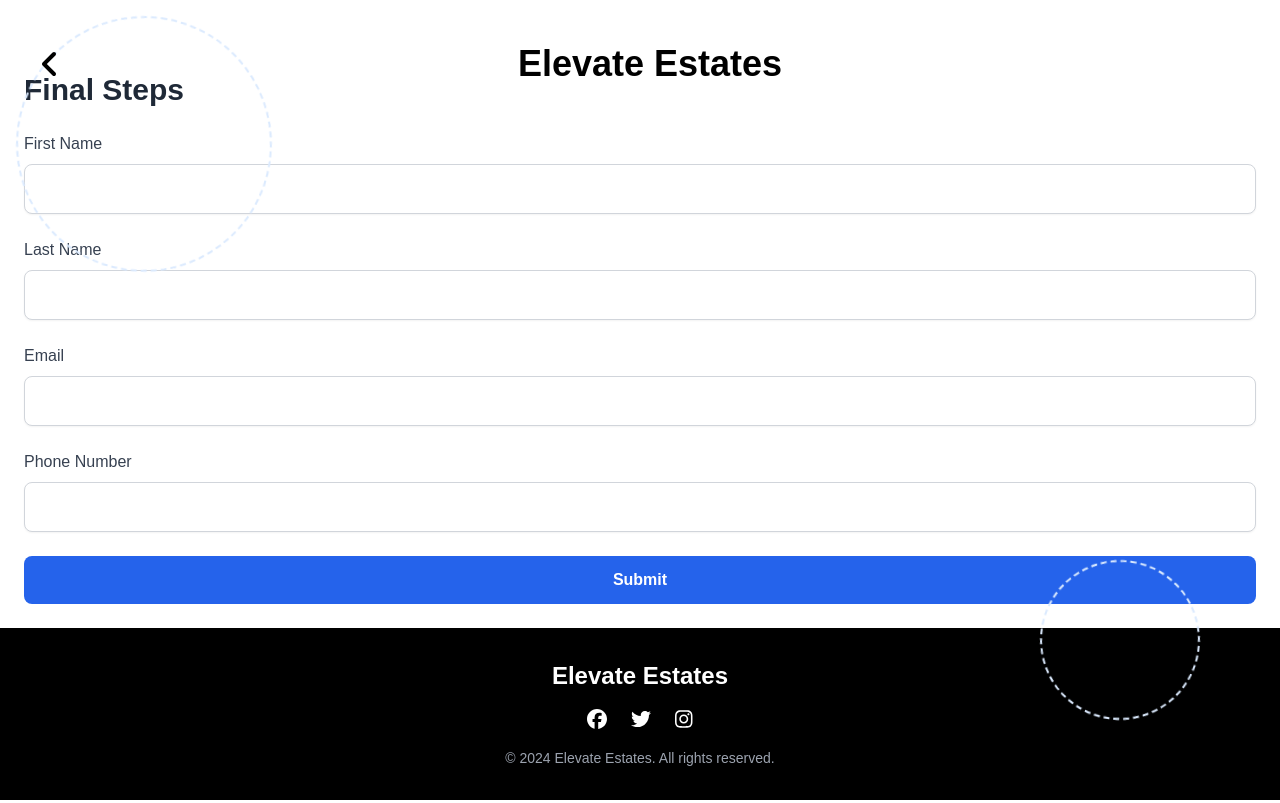
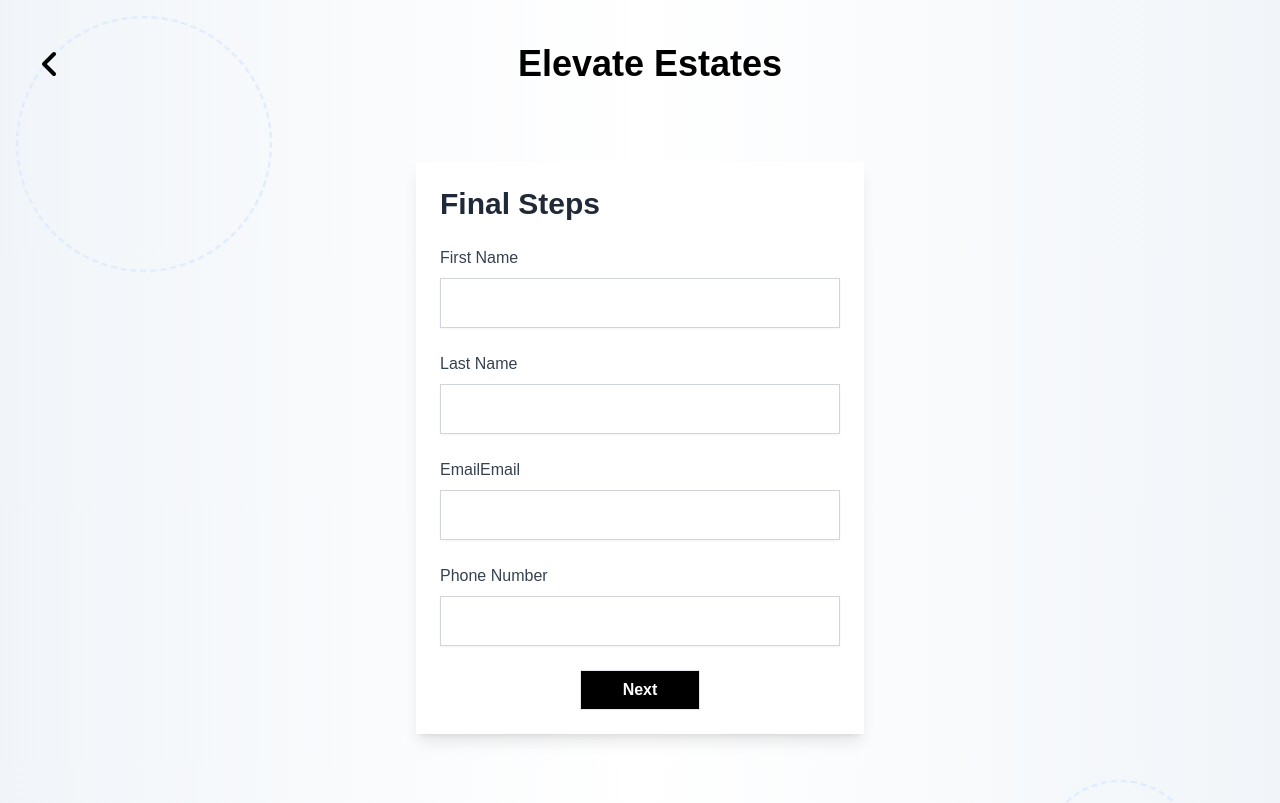
Before and after one commit to y-emam/elevate-estates, a Next.js app: page /submition in a window 1280 px wide. Shown: the top 803 px of the page. Built offline with nearby package versions, Linux system fonts and the light colour scheme.

Commit message:
testing selection options in production

```diff
--- a/app/propertyDetails/page.tsx
+++ b/app/propertyDetails/page.tsx
@@ -46,10 +46,10 @@ function PropertyDetails() {
   return (
     <div className="bg-gradient-to-r from-slate-100 via-white to-slate-100 h-full relative overflow-x-hidden">
       <Navbar />
-      <div className="flex justify-center items-center min-h-screen">
+      <div className="flex justify-center items-center min-h-screen px-4 sm:px-6 lg:px-8">
         <div className="bg-white p-6 shadow-lg w-full max-w-md z-20">
           <h1 className="text-3xl font-bold text-gray-800 mb-6 text-center">
-            Property Search Form
+            Pick options that suits you
           </h1>
           <form onSubmit={handleSubmit} className="space-y-6">
             <div className="space-y-2">
@@ -64,7 +64,7 @@ function PropertyDetails() {
                 value={propertyDetailsData.noBedrooms}
                 onChange={handleChange}
                 required
-                className="w-full p-3 border border-gray-300 rounded-lg shadow-sm focus:outline-none focus:ring-2 focus:ring-blue-500 cursor-pointer"
+                className="w-full p-3 border border-gray-300 shadow-sm focus:outline-none focus:ring-2 focus:ring-navy cursor-pointer"
               >
                 <option value="">Select an option</option>
                 <option value="1">1 Bedroom</option>
@@ -81,7 +81,7 @@ function PropertyDetails() {
                 value={propertyDetailsData.delivery}
                 onChange={handleChange}
                 required
-                className="w-full p-3 border border-gray-300 rounded-lg shadow-sm focus:outline-none focus:ring-2 focus:ring-blue-500 cursor-pointer"
+                className="w-full p-3 border text-black border-gray-300 shadow-sm focus:outline-none focus:ring-2 focus:ring-navy cursor-pointer"
               >
                 <option value="">Select an option</option>
                 <option value="Ready to move">Ready to Move</option>
@@ -90,7 +90,10 @@ function PropertyDetails() {
               </select>
             </div>
 
-            <a className="animated-btn" href={"/destination"}>
+            <a
+              className="animated-btn"
+              href={`/submition?destination=${destination}&propertyType=${propertyType}&noBedrooms=${propertyDetailsData.noBedrooms}&delivery=${propertyDetailsData.delivery}`}
+            >
               <div className="center">
                 <button className="btn">
                   <svg
@@ -112,13 +115,6 @@ function PropertyDetails() {
                 </button>
               </div>
             </a>
-
-            {/* <button
-              type="submit"
-              className="w-full bg-blue-600 text-white p-3 rounded-lg font-semibold hover:bg-blue-700 transition duration-300 cursor-pointer"
-            >
-              Next
-            </button> */}
           </form>
         </div>
       </div>
--- a/app/submition/page.tsx
+++ b/app/submition/page.tsx
@@ -5,6 +5,7 @@ import Navbar from "@/components/Navbar";
 import RotatingCircles from "@/components/RotatingCircles";
 import { useSearchParams } from "next/navigation";
 import { ChangeEvent, FormEvent, useState } from "react";
+import "./styles.css";
 
 interface submitionData {
   firstname: string;
@@ -82,20 +83,25 @@ function Submitiotn() {
   };
 
   return (
-    <div>
+    <div className="bg-gradient-to-r from-slate-100 via-white to-slate-100 h-full relative overflow-x-hidden">
       <Navbar />
-      <div className="container mx-auto p-6">
-        <h1 className="text-3xl font-bold text-gray-800 mb-6">Final Steps</h1>
+      <div className="flex justify-center items-center min-h-screen">
+        <div className="bg-white p-6 m-16 shadow-lg w-full max-w-md z-20">
+          <h1 className="text-3xl font-bold text-gray-800 mb-6 m-auto">
+            Final Steps
+          </h1>
           <form onSubmit={handleSubmit} className="space-y-6">
             <div className="space-y-2">
-            <label className="text-gray-700 font-medium">First Name</label>
+              <label className="text-gray-700 font-medium flex items-center">
+                First Name
+              </label>
               <input
                 type="text"
                 name="firstname"
                 value={submitionData.firstname}
                 onChange={handleChange}
                 required
-              className="w-full p-3 border border-gray-300 rounded-lg shadow-sm focus:outline-none focus:ring-2 focus:ring-blue-500"
+                className="w-full p-3 border border-gray-300 shadow-sm focus:outline-none focus:ring-2 focus:ring-navy"
               />
             </div>
 
@@ -107,11 +113,11 @@ function Submitiotn() {
                 value={submitionData.lastname}
                 onChange={handleChange}
                 required
-              className="w-full p-3 border border-gray-300 rounded-lg shadow-sm focus:outline-none focus:ring-2 focus:ring-blue-500"
+                className="w-full p-3 border border-gray-300 shadow-sm focus:outline-none focus:ring-2 focus:ring-navy"
               />
             </div>
-
             <div className="space-y-2">
+              <label className="text-gray-700 font-medium">Email</label>
               <label className="text-gray-700 font-medium">Email</label>
               <input
                 type="email"
@@ -119,10 +125,9 @@ function Submitiotn() {
                 value={submitionData.email}
                 onChange={handleChange}
                 required
-              className="w-full p-3 border border-gray-300 rounded-lg shadow-sm focus:outline-none focus:ring-2 focus:ring-blue-500"
+                className="w-full p-3 border border-gray-300 shadow-sm focus:outline-none focus:ring-2 focus:ring-navy"
               />
             </div>
-
             <div className="space-y-2">
               <label className="text-gray-700 font-medium">Phone Number</label>
               <input
@@ -131,40 +136,56 @@ function Submitiotn() {
                 value={submitionData.phone}
                 onChange={handleChange}
                 required
-              className="w-full p-3 border border-gray-300 rounded-lg shadow-sm focus:outline-none focus:ring-2 focus:ring-blue-500"
+                className="w-full p-3 border border-gray-300 shadow-sm focus:outline-none focus:ring-2 focus:ring-navy"
               />
             </div>
 
-          <button
-            type="submit"
-            className="w-full bg-blue-600 text-white p-3 rounded-lg font-semibold hover:bg-blue-700 transition duration-300"
+            <a type="submit" className="animated-btn">
+              <div className="center">
+                <button className="btn">
+                  <svg
+                    width="120px"
+                    height="40px"
+                    viewBox="0 0 180 60"
+                    className="border"
                   >
-            Submit
+                    <polyline
+                      points="179,1 179,59 1,59 1,1 179,1"
+                      className="bg-line"
+                    />
+                    <polyline
+                      points="179,1 179,59 1,59 1,1 179,1"
+                      className="hl-line"
+                    />
+                  </svg>
+                  <span>Next</span>
                 </button>
+              </div>
+            </a>
           </form>
 
           {isModalOpen && (
             <div className="fixed inset-0 bg-black bg-opacity-50 flex justify-center items-center z-50">
-            <div className="bg-white p-6 rounded-lg shadow-lg text-center max-w-sm w-full">
+              <div className="bg-white p-6 shadow-lg text-center max-w-sm w-full">
                 <h2 className="text-xl font-semibold text-green-600">
                   Thank you for reaching out!
                 </h2>
                 <p className="mt-2 text-gray-700">
-                Someone will contact you soon. If you need immediate assistance,
-                feel free to reach us directly on WhatsApp.
+                  Someone will contact you soon. If you need immediate
+                  assistance, feel free to reach us directly on WhatsApp.
                 </p>
                 <div>
                   <a
                     href={`https://wa.me/${whatsappNumber}`} // Replace with your WhatsApp contact number
                     target="_blank"
                     rel="noopener noreferrer"
-                  className="mt-4 inline-block bg-green-500 text-white py-2 px-6 rounded-md hover:bg-green-600"
+                    className="mt-4 inline-block bg-green-500 text-white py-2 px-6 hover:bg-green-600"
                   >
                     WhatsApp
                   </a>
                   <button
                     onClick={closeModal}
-                  className="mt-4 bg-gray-300 text-gray-800 py-2 px-6 rounded-md hover:bg-gray-400"
+                    className="mt-4 bg-gray-300 text-gray-800 py-2 px-6 hover:bg-gray-400"
                   >
                     Close
                   </button>
@@ -172,6 +193,7 @@ function Submitiotn() {
               </div>
             </div>
           )}
+        </div>
       </div>
       <Footer />
 
--- /dev/null
+++ b/app/submition/styles.css
@@ -0,0 +1,47 @@
+.animated-btn {
+  /* margin: 1rem 2rem; */
+  height: 40px;
+  display: flex;
+  justify-content: center;
+  align-items: center;
+  font-weight: bold;
+}
+
+.animated-btn .center {
+  width: 120px;
+  height: 40px;
+  position: absolute;
+}
+
+.animated-btn .btn {
+  width: 120px;
+  height: 40px;
+  cursor: pointer;
+  background: black;
+  border: 1px solid white;
+  outline: none;
+  transition: 1s ease-in-out;
+  color: white;
+  font-weight: bold;
+}
+
+.animated-btn svg {
+  position: absolute;
+  left: 0;
+  top: 0;
+  fill: none;
+  stroke: white;
+  stroke-dasharray: 150 480;
+  stroke-dashoffset: 150;
+  transition: 1s ease-in-out;
+}
+
+.animated-btn .btn:hover {
+  transition: 1s ease-in-out;
+  background: #fff;
+  color: #000;
+}
+
+.animated-btn .btn:hover svg {
+  stroke-dashoffset: -480;
+}
```
Also changed, not shown: components/DropDown/index.tsx (added, +43 -0 lines). Lines whose indentation alone changed are shown as unchanged.
